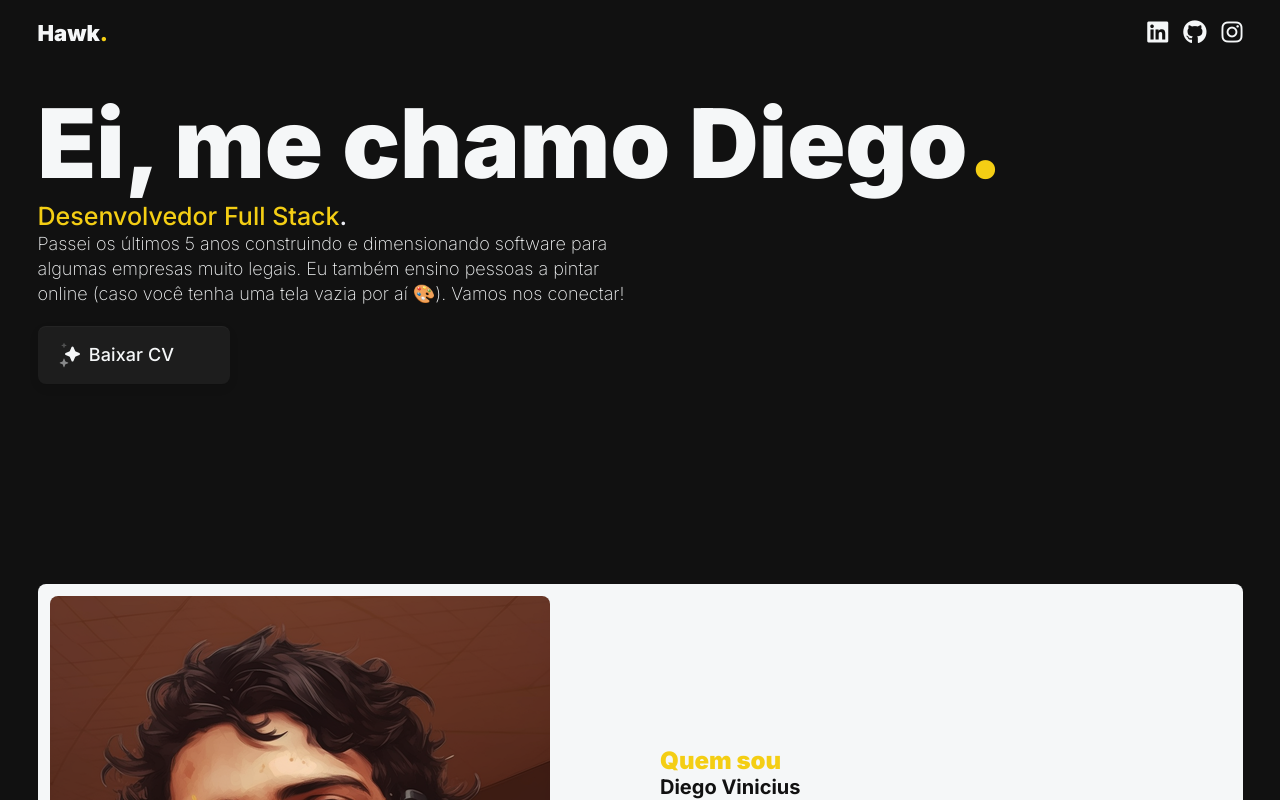
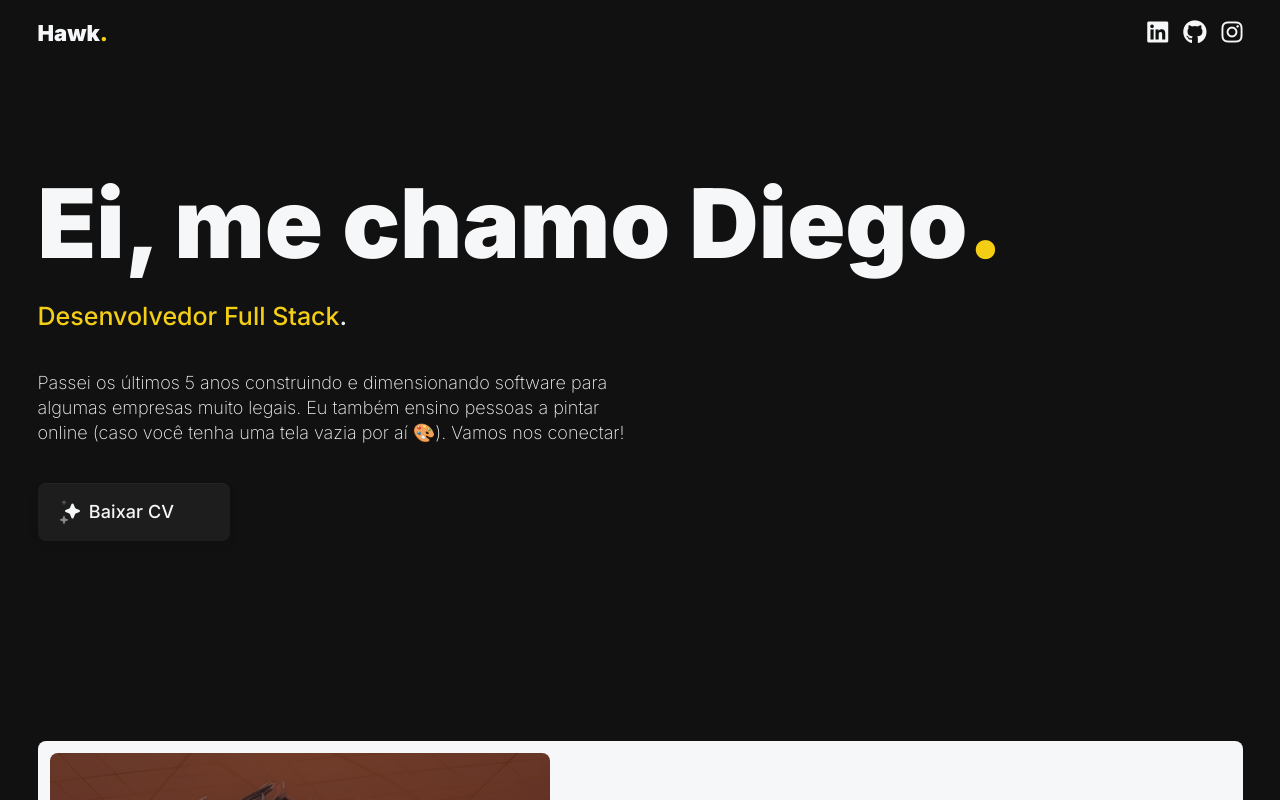
Before and after one commit to hawkdevelopers/hawk, a Next.js app: page / in a window 1280 px wide. Shown: the top 800 px of the page. Built offline with nearby package versions, Linux system fonts and the light colour scheme.

Commit message:
Nova implementação

```diff
--- a/src/app/globals.scss
+++ b/src/app/globals.scss
@@ -10,6 +10,8 @@ body {
   background-color: #111;
   color: #F5F7F8;
   overflow-x: hidden;
+  margin: 0;
+  padding: 0;
 }
 
 ::-webkit-scrollbar {
@@ -31,8 +33,7 @@ body {
 
 * {
   box-sizing: inherit;
-  margin: 0;
-  padding: 0;
+
 
   &:before,
   &:after {
```
